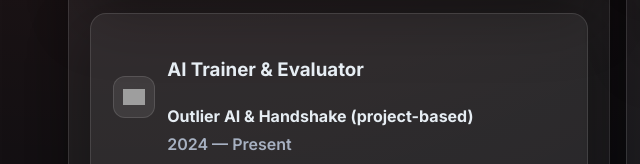
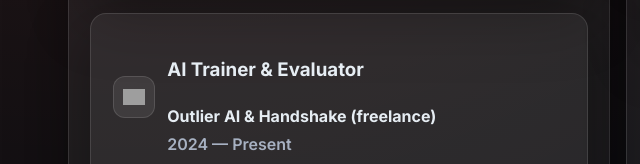
Before and after one commit to marcoromanodev/Portfolio, a plain HTML site: page index.html in a window 1280 px wide. Shown: the part 1930-2094 px from the top of the page, 22-662 px from the left. Drawn offline with nearby package versions, Linux system fonts and the light colour scheme; grey boxes are pictures that could not be loaded.

Commit message:
Update company description for AI Trainer role

```diff
--- a/index.html
+++ b/index.html
@@ -132,7 +132,7 @@
                                         <span class="icon-circle"><img src="https://api.iconify.design/lucide/bot.svg?color=%23e6edf3" class="icon-img" alt="AI icon"></span>
                                         <div>
                                             <h3>AI Trainer & Evaluator</h3>
-                                            <p class="company">Outlier AI & Handshake (project-based)</p>
+                                            <p class="company">Outlier AI & Handshake (freelance)</p>
                                             <p class="dates">2024 — Present</p>
                                         </div>
                                     </div>
```
